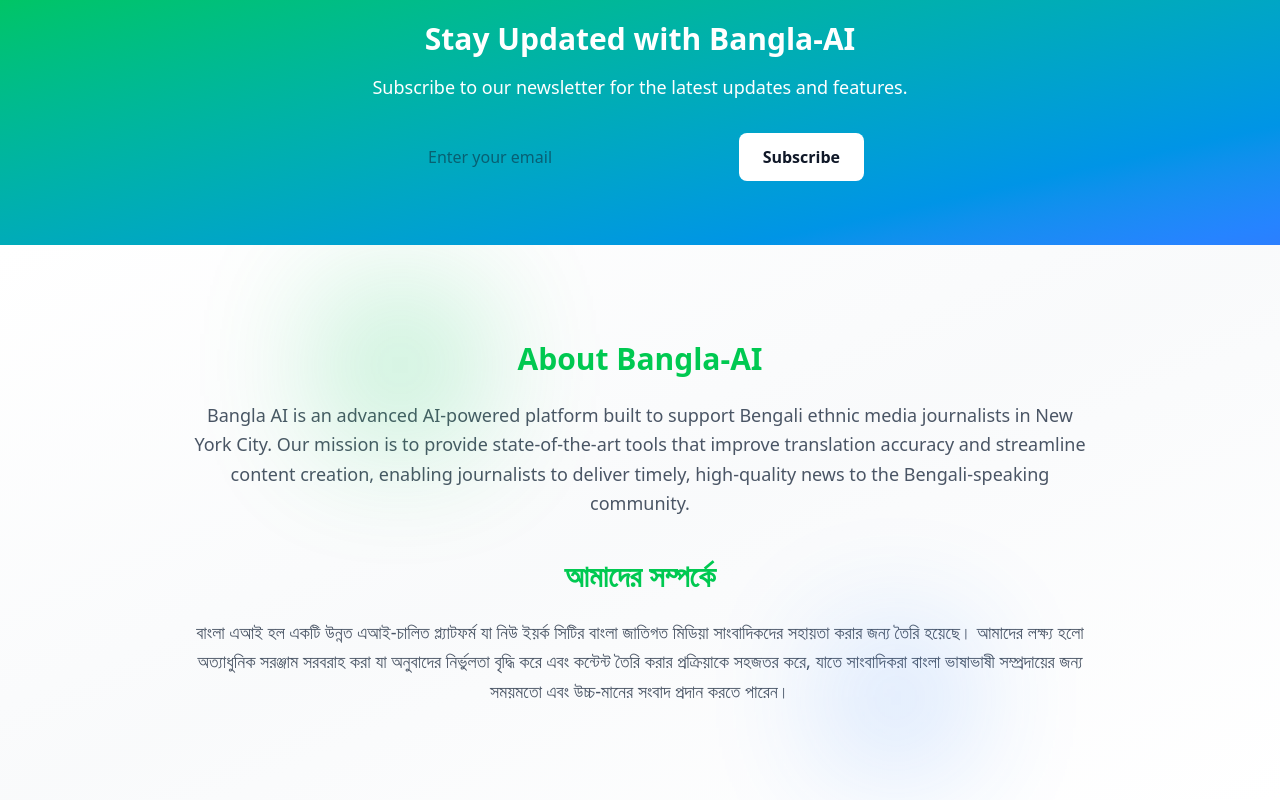
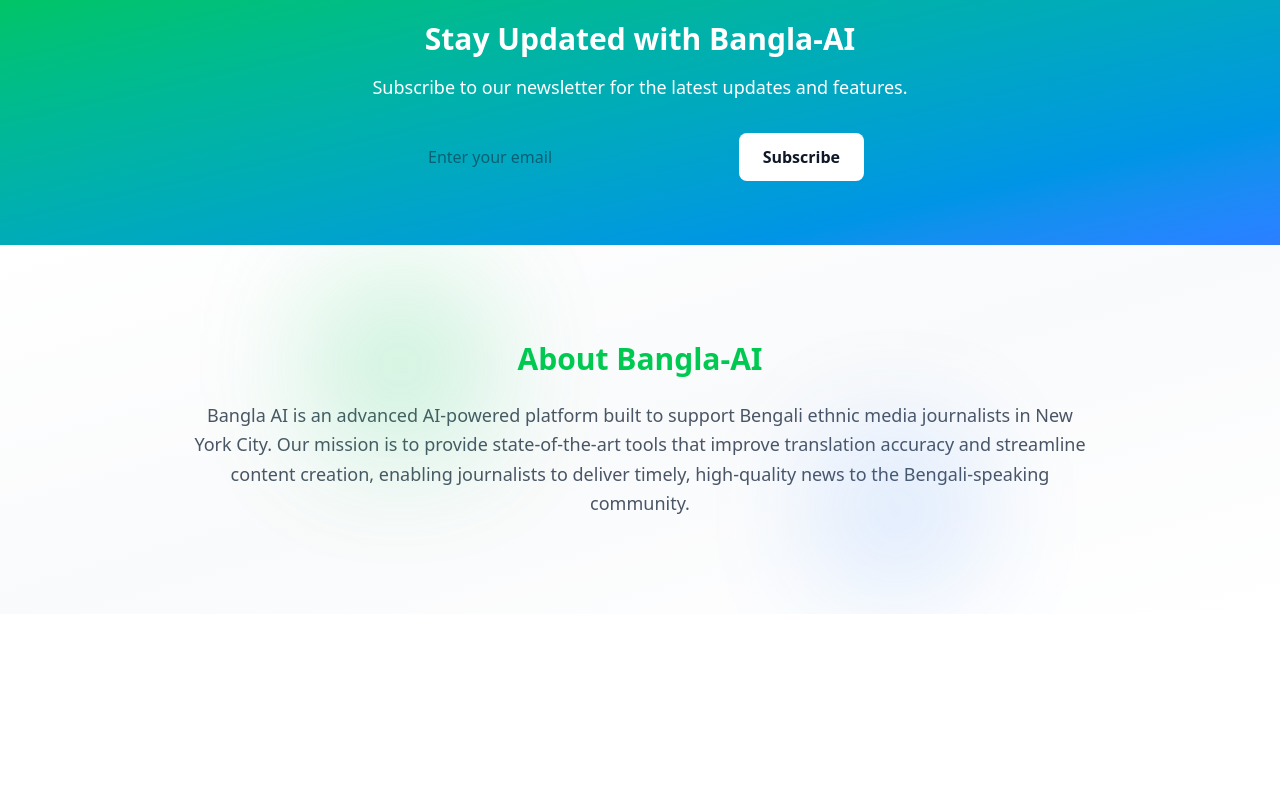
Before and after one commit to jualam/Bangla-AI, a React (Vite) app in the folder bangla-ai-frontend/: page / in a window 1280 px wide. Shown: the part 1534-2334 px from the top of the page. After the commit the page ends 2148 px from the top, so only its background shows below. Built offline with nearby package versions, Linux system fonts and the light colour scheme.

Commit message:
Remove about part in Bangla as per recommendation

```diff
--- a/bangla-ai-frontend/src/Pages/LandingPage/LandingPage.jsx
+++ b/bangla-ai-frontend/src/Pages/LandingPage/LandingPage.jsx
@@ -192,28 +192,6 @@
           high-quality news to the Bengali-speaking community.
         </motion.p>
 
-        {/* Bengali Version */}
-        <motion.h2
-          initial={{ opacity: 0, y: 50 }}
-          whileInView={{ opacity: 1, y: 0 }}
-          transition={{ duration: 1, delay: 0.6 }}
-          className="text-2xl md:text-3xl font-extrabold text-green-500 mt-10"
-        >
-          আমাদের সম্পর্কে
-        </motion.h2>
-        <motion.p
-          initial={{ opacity: 0, y: 50 }}
-          whileInView={{ opacity: 1, y: 0 }}
-          transition={{ duration: 1, delay: 0.9 }}
-          className="mt-6 text-lg text-gray-600 max-w-4xl mx-auto leading-relaxed"
-        >
-          বাংলা এআই হল একটি উন্নত এআই-চালিত প্ল্যাটফর্ম যা নিউ ইয়র্ক সিটির
-          বাংলা জাতিগত মিডিয়া সাংবাদিকদের সহায়তা করার জন্য তৈরি হয়েছে। আমাদের
-          লক্ষ্য হলো অত্যাধুনিক সরঞ্জাম সরবরাহ করা যা অনুবাদের নির্ভুলতা বৃদ্ধি
-          করে এবং কন্টেন্ট তৈরি করার প্রক্রিয়াকে সহজতর করে, যাতে সাংবাদিকরা
-          বাংলা ভাষাভাষী সম্প্রদায়ের জন্য সময়মতো এবং উচ্চ-মানের সংবাদ প্রদান
-          করতে পারেন।
-        </motion.p>
       </div>
     </div>
   );
```
